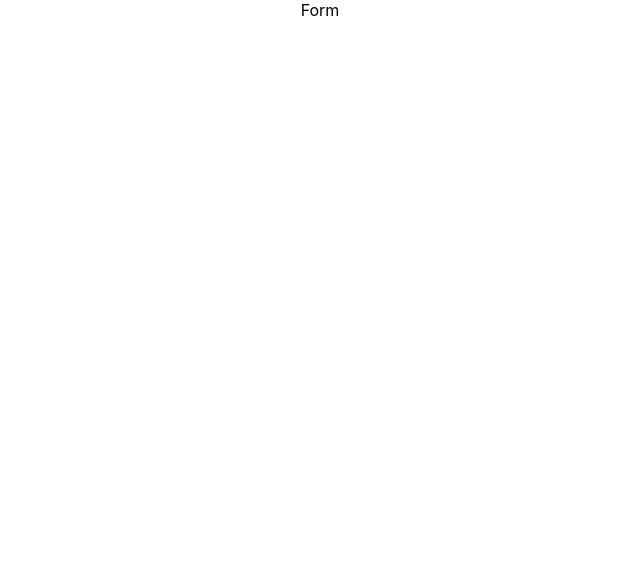
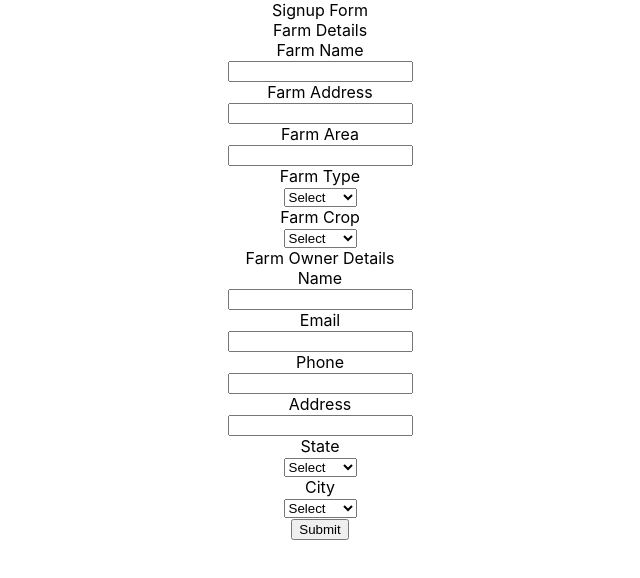
Before and after one commit to AryanKhubchandani/agrisure, a React (Create React App) app in the folder frontend/: page /form in a window 1280 px wide. Shown: the top 578 px of the page, without its empty margins (320-960 px from the left). Built offline with nearby package versions, Linux system fonts and the light colour scheme.

Commit message:
feat: add basic form

```diff
--- a/frontend/src/Components/Form/Form.js
+++ b/frontend/src/Components/Form/Form.js
@@ -1,7 +1,148 @@
 import react from "react";
 
 const Form = () => {
-  return <div>Form</div>;
+  return (
+    <div className="form-container">
+      <div className="form-title">Signup Form</div>
+      {/* Sign up form for farm insurance */}
+      <div className="form-content">
+        <div className="form-content-left">
+          <div className="form-content-left-title">Farm Details</div>
+          <div className="form-content-left-content">
+            <div className="form-content-left-content-farm">
+              <div className="form-content-left-content-farm-title">
+                Farm Name
+              </div>
+              <div className="form-content-left-content-farm-input">
+                <input
+                  type="text"
+                  className="form-content-left-content-farm-input-field"
+                />
+              </div>
+            </div>
+            <div className="form-content-left-content-farm">
+              <div className="form-content-left-content-farm-title">
+                Farm Address
+              </div>
+              <div className="form-content-left-content-farm-input">
+                <input
+                  type="text"
+                  className="form-content-left-content-farm-input-field"
+                />
+              </div>
+            </div>
+            <div className="form-content-left-content-farm">
+              <div className="form-content-left-content-farm-title">
+                Farm Area
+              </div>
+              <div className="form-content-left-content-farm-input">
+                <input
+                  type="text"
+                  className="form-content-left-content-farm-input-field"
+                />
+              </div>
+            </div>
+            <div className="form-content-left-content-farm">
+              <div className="form-content-left-content-farm-title">
+                Farm Type
+              </div>
+              <div className="form-content-left-content-farm-input">
+                <select className="form-content-left-content-farm-input-field">
+                  <option value="1">Select</option>
+                  <option value="2">Option 2</option>
+                  <option value="3">Option 3</option>
+                  <option value="4">Option 4</option>
+                </select>
+              </div>
+            </div>
+            <div className="form-content-left-content-farm">
+              <div className="form-content-left-content-farm-title">
+                Farm Crop
+              </div>
+              <div className="form-content-left-content-farm-input">
+                <select className="form-content-left-content-farm-input-field">
+                  <option value="1">Select</option>
+                  <option value="2">Option 2</option>
+                  <option value="3">Option 3</option>
+                </select>
+              </div>
+            </div>
+          </div>
+        </div>
+        <div className="form-content-right">
+          <div className="form-content-right-title">Farm Owner Details</div>
+
+          <div className="form-content-right-content">
+            <div className="form-content-right-content-farm">
+              <div className="form-content-right-content-farm-title">Name</div>
+              <div className="form-content-right-content-farm-input">
+                <input
+                  type="text"
+                  className="form-content-right-content-farm-input-field"
+                />
+              </div>
+            </div>
+            <div className="form-content-right-content-farm">
+              <div className="form-content-right-content-farm-title">Email</div>
+              <div className="form-content-right-content-farm-input">
+                <input
+                  type="text"
+                  className="form-content-right-content-farm-input-field"
+                />
+              </div>
+            </div>
+            <div className="form-content-right-content-farm">
+              <div className="form-content-right-content-farm-title">Phone</div>
+              <div className="form-content-right-content-farm-input">
+                <input
+                  type="text"
+                  className="form-content-right-content-farm-input-field"
+                />
+              </div>
+            </div>
+            <div className="form-content-right-content-farm">
+              <div className="form-content-right-content-farm-title">
+                Address
+              </div>
+              <div className="form-content-right-content-farm-input">
+                <input
+                  type="text"
+                  className="form-content-right-content-farm-input-field"
+                />
+              </div>
+            </div>
+            <div className="form-content-right-content-farm">
+              <div className="form-content-right-content-farm-title">State</div>
+              <div className="form-content-right-content-farm-input">
+                <select className="form-content-right-content-farm-input-field">
+                  <option value="1">Select</option>
+                  <option value="2">Option 2</option>
+                  <option value="3">Option 3</option>
+                  <option value="4">Option 4</option>
+                </select>
+              </div>
+            </div>
+            <div className="form-content-right-content-farm">
+              <div className="form-content-right-content-farm-title">City</div>
+              <div className="form-content-right-content-farm-input">
+                <select className="form-content-right-content-farm-input-field">
+                  <option value="1">Select</option>
+                  <option value="2">Option 2</option>
+                  <option value="3">Option 3</option>
+                  <option value="4">Option 4</option>
+                </select>
+              </div>
+            </div>
+          </div>
+        </div>
+      </div>
+      <div className="form-footer">
+        <div className="form-footer-button">
+          <button className="form-footer-button-submit">Submit</button>
+        </div>
+      </div>
+    </div>
+  );
 };
 
 export default Form;
```
